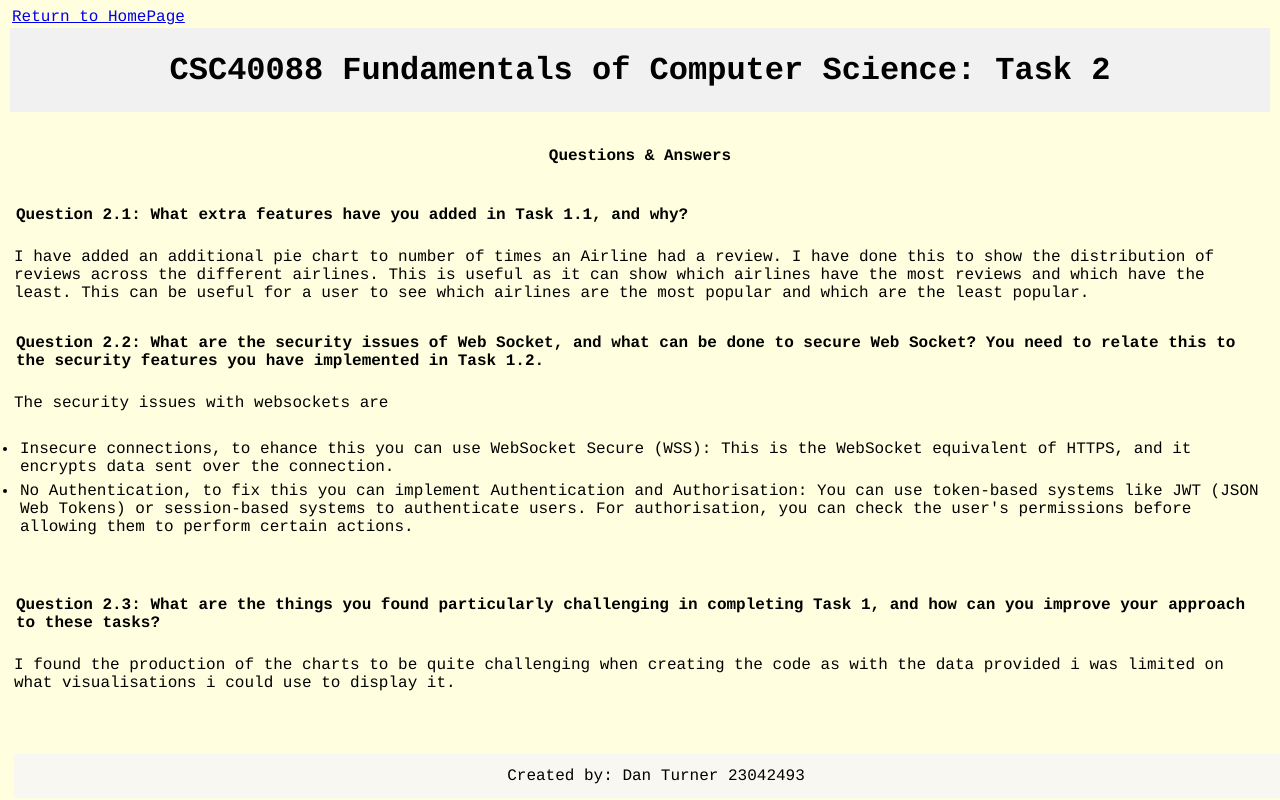
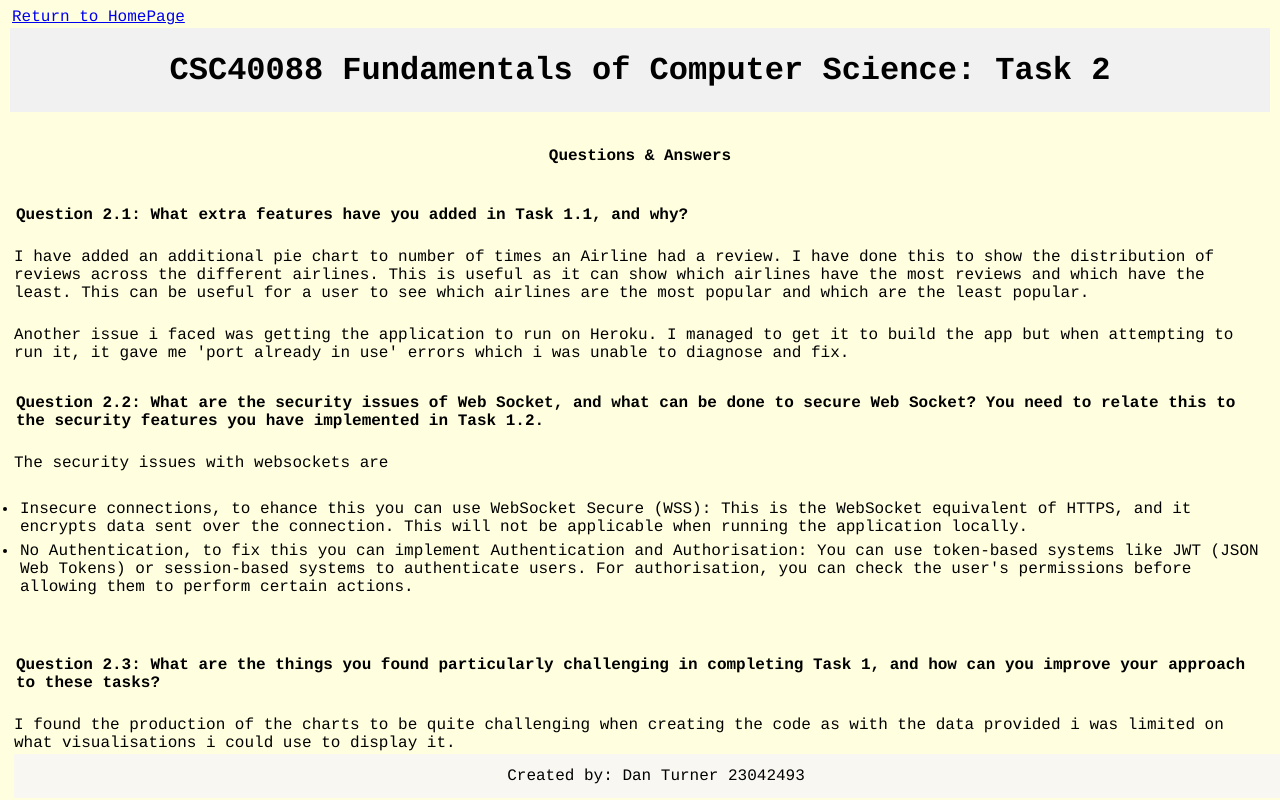
Before and after one commit to thedanturner/FlaskApp, a Flask app: page /report in a window 1280 px wide. Run offline with Flask 3, Linux system fonts and the light colour scheme; some libraries are stand-ins or nearby versions.

Commit message:
added question responses

```diff
--- a/templates/report.html
+++ b/templates/report.html
@@ -16,12 +16,13 @@
     <div class="question">
         <h2>Question 2.1: What extra features have you added in Task 1.1, and why?</h2>
         <p>I have added an additional pie chart to number of times an Airline had a review. I have done this to show the distribution of reviews across the different airlines. This is useful as it can show which airlines have the most reviews and which have the least. This can be useful for a user to see which airlines are the most popular and which are the least popular.</p>
+        <p>Another issue i faced was getting the application to run on Heroku. I managed to get it to build the app but when attempting to run it, it gave me 'port already in use' errors which i was unable to diagnose and fix.</p>
     </div>
     <div class="question">
         <h2>Question 2.2: What are the security issues of Web Socket, and what can be done to secure Web Socket? You need to relate this to the security features you have implemented in Task 1.2.</h2>
         <p>The security issues with websockets are</p>
         <ul>
-            <li>Insecure connections, to ehance this you can use WebSocket Secure (WSS): This is the WebSocket equivalent of HTTPS, and it encrypts data sent over the connection.</li>
+            <li>Insecure connections, to ehance this you can use WebSocket Secure (WSS): This is the WebSocket equivalent of HTTPS, and it encrypts data sent over the connection. This will not be applicable when running the application locally.</li>
             <li>No Authentication, to fix this you can implement Authentication and Authorisation: You can use token-based systems like JWT (JSON Web Tokens) or session-based systems to authenticate users. For authorisation, you can check the user's permissions before allowing them to perform certain actions.</li>
         </ul>
              </p>
--- a/templates/websocket.html
+++ b/templates/websocket.html
@@ -10,7 +10,7 @@
         $(document).ready(function() {
 
             namespace = '/test';
-            // Change from ws:// to wss://
+            // Change from ws:// to wss:// - will only work if there is a valid SSL certificate installed on your server. Will not work when running locally.
             var socket = io.connect(location.protocol + '//' + document.domain + ':' + location.port + namespace, {secure: true});
 
             // add auth token to the socket connection
```
